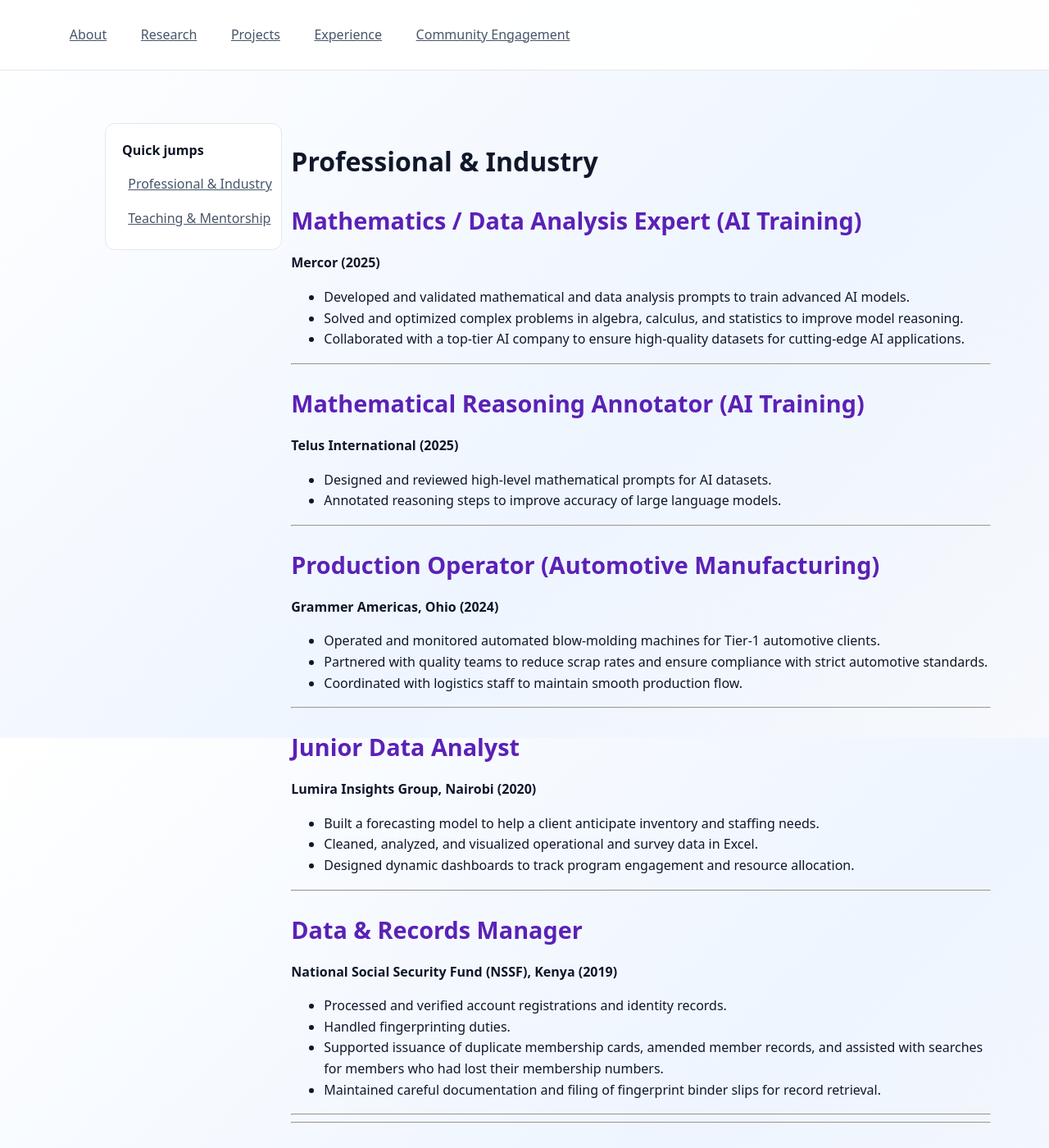
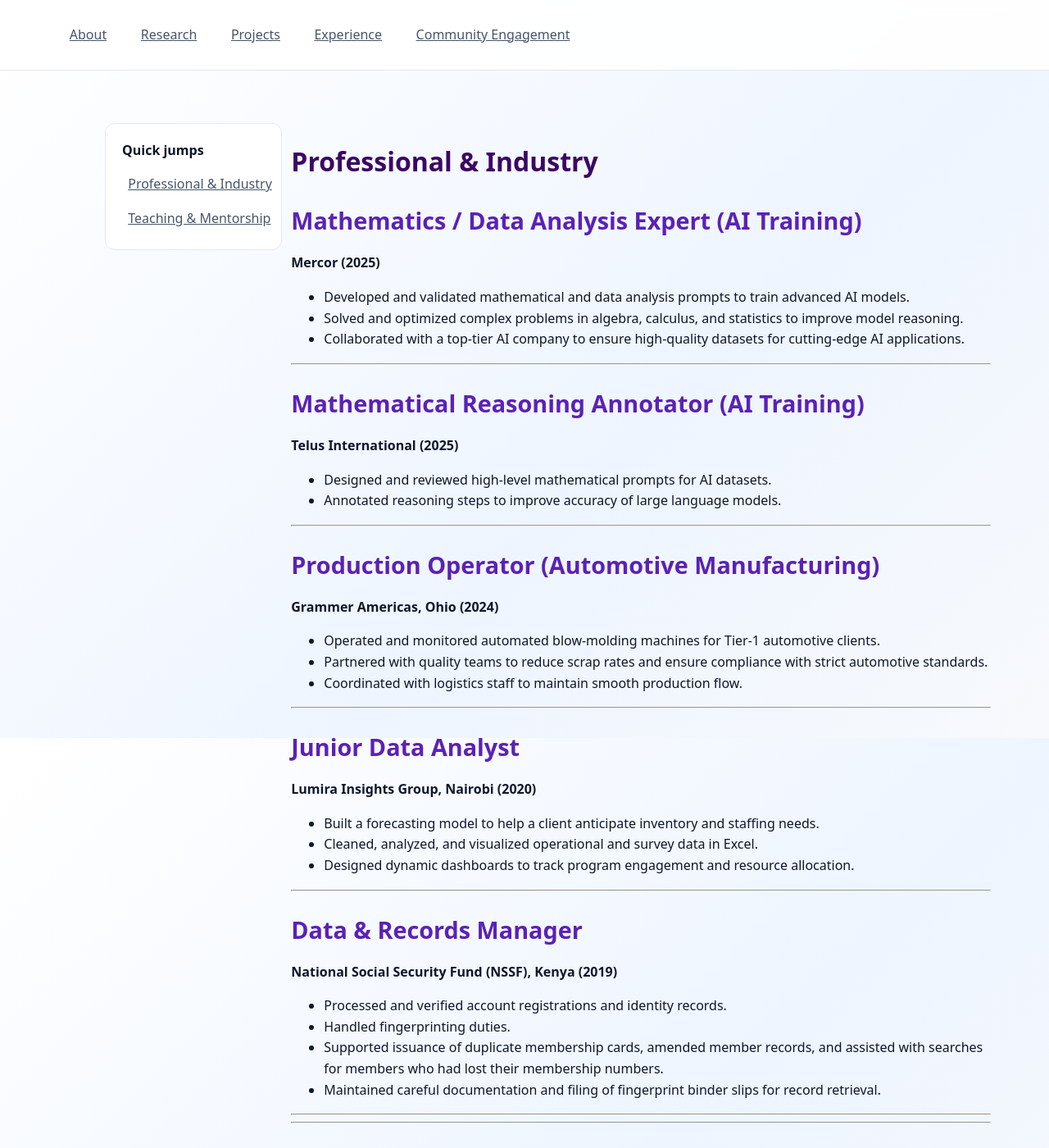
Before and after one commit to SARAH-GAKII/sarah-gakii.github.io, a Jekyll site: the page built from experience.md, in a window 1280 px wide and 1400 px high. Shown: the whole window at 82% size. Built offline with Jekyll 4.4.1, drawn with Linux system fonts in a browser that asks for light colours.

Commit message:
Update style.css

```diff
--- a/assets/style.css
+++ b/assets/style.css
@@ -342,10 +342,8 @@
 }
 
 /* Style main section headings */
-.content h2 {
-  color: #5b21b6;   /* purple headings */
-}
-
+.content h1 { color: #3b0764;   /* very dark purple */ }
+.content h2 { color: #5b21b6;   /* purple headings */ }
 .content h2 {
   font-size: clamp(1.3rem, 1rem + 1.5vw, 1.8rem);
   margin-top: 1.5rem;
```
